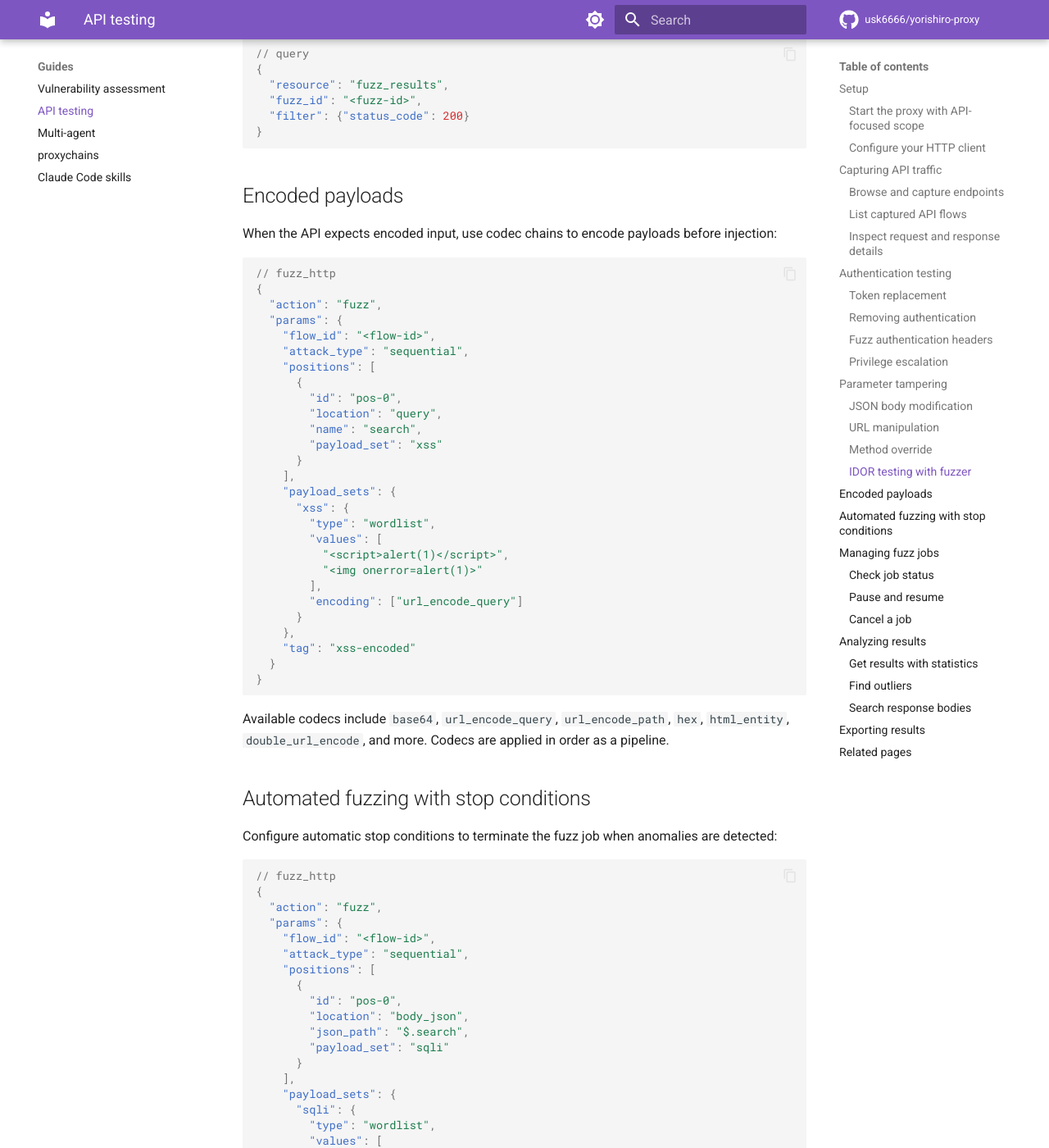
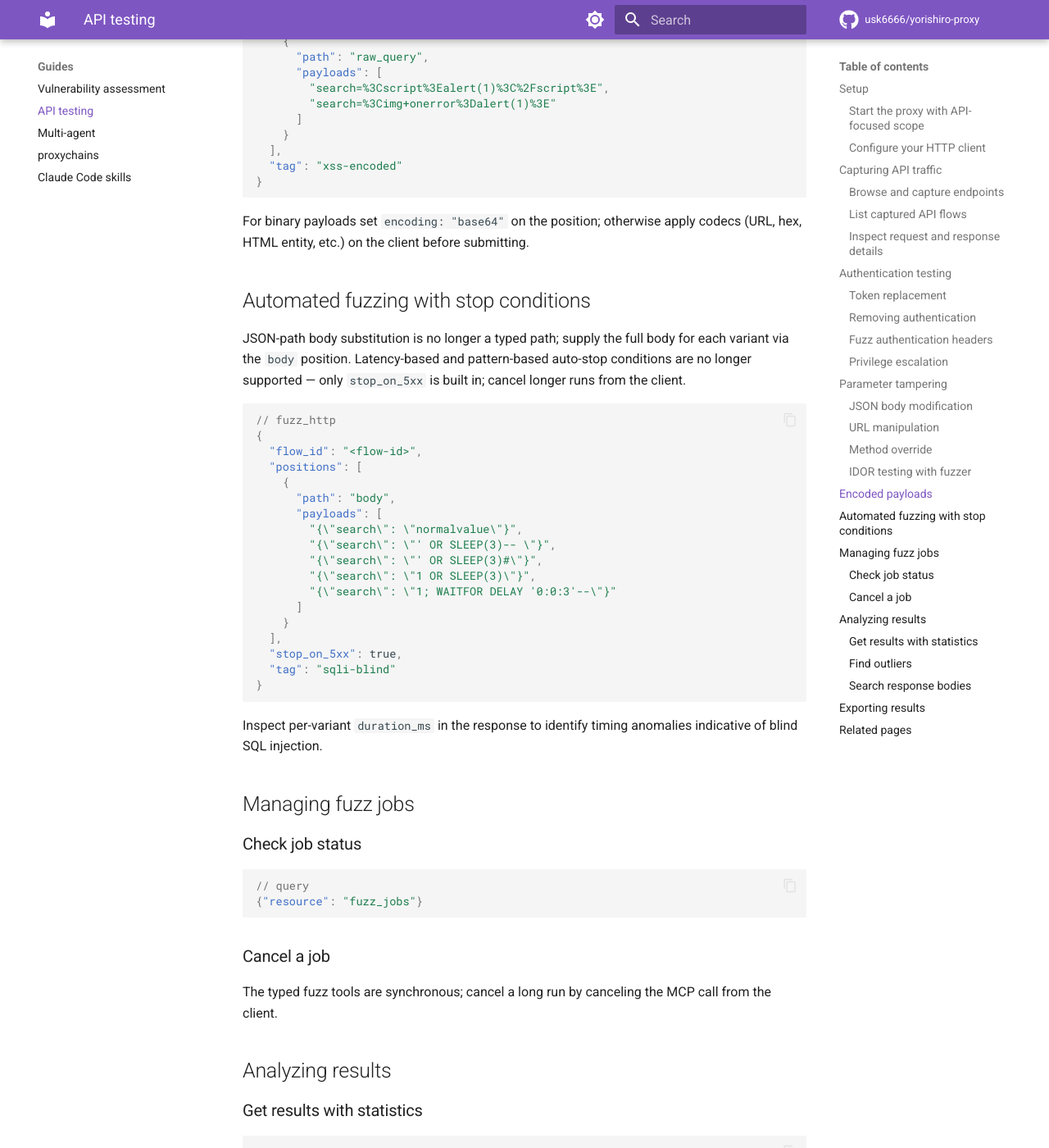
Before and after one commit to usk6666/yorishiro-proxy-docs, an MkDocs documentation site: the page built from docs/guides/api-testing.md, in a window 1280 px wide and 1400 px high, scrolled down 5217 px. Shown: the whole window at 82% size. Built offline with MkDocs 1.6.1 and Material for MkDocs 9.7.7, drawn with Linux system fonts in a browser that asks for light colours; comment, search, counter and statistics services are not loaded; some of the changed text lies outside the part shown.

Commit message:
docs(guides): convert api-testing examples to typed MCP tools
Convert the JSON tool-call bodies in api-testing.md from the legacy
action+params wrapper to the typed sibling tools (resend_http /
fuzz_http) shipped at N9. The comment lines were converted in a prior
pass; this commit handles the JSON bodies.

- 6 resend_http blocks: drop action/params wrapper; convert
  override_headers/add_headers/remove_headers to wholesale headers[]
  with section-level prose explaining the wholesale-replacement model;
  drop dry_run / hooks; unify body / body_encoding.
- 4 fuzz_http blocks: drop attack_type / concurrency / rate_limit_rps /
  delay_ms / max_retries / payload_sets keyed dict; map location enum
  to typed paths (headers[N].value, path, raw_query, body); flatten
  payloads inline; map stop_on object to stop_on_5xx.
- fuzz_pause / fuzz_resume / fuzz_cancel JSON blocks removed; replaced
  with prose noting the typed fuzz tools are synchronous (cancel the
  MCP call from the client).

Refs: USK-699

````diff
--- a/docs/guides/api-testing.md
+++ b/docs/guides/api-testing.md
@@ -69,73 +69,58 @@
 
 ### Token replacement
 
-Test authorization boundaries by replacing the Bearer token with another user's token:
+Test authorization boundaries by replacing the Bearer token with another user's token. The `headers` field is a wholesale replacement; in practice fetch the original via `query` first and rebuild the list with your change. The examples below show just the changed entries for brevity.
 
 ```json
 // resend_http
 {
-  "action": "resend",
-  "params": {
-    "flow_id": "<flow-id>",
-    "override_headers": {
-      "Authorization": "Bearer <other-user-token>"
-    },
-    "tag": "auth-token-swap"
-  }
+  "flow_id": "<flow-id>",
+  "headers": [
+    {"name": "Authorization", "value": "Bearer <other-user-token>"}
+  ],
+  "tag": "auth-token-swap"
 }
 ```
 
 ### Removing authentication
 
-Test what happens when you remove the authentication header entirely:
+Test what happens when you remove the authentication header entirely. Rebuild `headers` from the recorded flow but omit the `Authorization` entry:
 
 ```json
 // resend_http
 {
-  "action": "resend",
-  "params": {
-    "flow_id": "<flow-id>",
-    "remove_headers": ["Authorization"],
-    "tag": "auth-removed"
-  }
+  "flow_id": "<flow-id>",
+  "headers": [
+    {"name": "Host", "value": "api.target.com"},
+    {"name": "Accept", "value": "application/json"}
+  ],
+  "tag": "auth-removed"
 }
 ```
 
 ### Fuzz authentication headers
 
-Test multiple authentication scenarios at once:
+Test multiple authentication scenarios at once. The `headers[N].value` path targets the Nth header in the recorded flow; inspect the flow with `query` first to find the index of `Authorization`.
 
 ```json
 // fuzz_http
 {
-  "action": "fuzz",
-  "params": {
-    "flow_id": "<flow-id>",
-    "attack_type": "sequential",
-    "positions": [
-      {
-        "id": "pos-0",
-        "location": "header",
-        "name": "Authorization",
-        "payload_set": "auth-values"
-      }
-    ],
-    "payload_sets": {
-      "auth-values": {
-        "type": "wordlist",
-        "values": [
-          "",
-          "Bearer ",
-          "Bearer invalid",
-          "Bearer null",
-          "Basic YWRtaW46YWRtaW4=",
-          "Bearer <low-privilege-token>",
-          "Bearer <expired-token>"
-        ]
-      }
-    },
-    "tag": "auth-fuzz"
-  }
+  "flow_id": "<flow-id>",
+  "positions": [
+    {
+      "path": "headers[0].value",
+      "payloads": [
+        "",
+        "Bearer ",
+        "Bearer invalid",
+        "Bearer null",
+        "Basic YWRtaW46YWRtaW4=",
+        "Bearer <low-privilege-token>",
+        "Bearer <expired-token>"
+      ]
+    }
+  ],
+  "tag": "auth-fuzz"
 }
 ```
 
@@ -146,14 +131,11 @@
 ```json
 // resend_http
 {
-  "action": "resend",
-  "params": {
-    "flow_id": "<admin-endpoint-flow-id>",
-    "override_headers": {
-      "Authorization": "Bearer <regular-user-token>"
-    },
-    "tag": "privilege-escalation"
-  }
+  "flow_id": "<admin-endpoint-flow-id>",
+  "headers": [
+    {"name": "Authorization", "value": "Bearer <regular-user-token>"}
+  ],
+  "tag": "privilege-escalation"
 }
 ```
 
@@ -180,31 +162,27 @@
 ```json
 // resend_http
 {
-  "action": "resend",
-  "params": {
-    "flow_id": "<flow-id>",
-    "body_patches": [
-      {"json_path": "$.user.role", "value": "admin"},
-      {"json_path": "$.user.id", "value": 1}
-    ],
-    "tag": "role-escalation"
-  }
+  "flow_id": "<flow-id>",
+  "body_patches": [
+    {"json_path": "$.user.role", "value": "admin"},
+    {"json_path": "$.user.id", "value": 1}
+  ],
+  "tag": "role-escalation"
 }
 ```
 
 ### URL manipulation
 
-Change the target URL to access different resources:
+Change the target URL to access different resources by overriding individual HTTPMessage fields:
 
 ```json
 // resend_http
 {
-  "action": "resend",
-  "params": {
-    "flow_id": "<flow-id>",
-    "override_url": "https://api.target.com/api/v1/admin/users",
-    "tag": "url-manipulation"
-  }
+  "flow_id": "<flow-id>",
+  "scheme": "https",
+  "authority": "api.target.com",
+  "path": "/api/v1/admin/users",
+  "tag": "url-manipulation"
 }
 ```
 
@@ -215,40 +193,31 @@
 ```json
 // resend_http
 {
-  "action": "resend",
-  "params": {
-    "flow_id": "<flow-id>",
-    "override_method": "DELETE",
-    "tag": "method-override"
-  }
+  "flow_id": "<flow-id>",
+  "method": "DELETE",
+  "tag": "method-override"
 }
 ```
 
 ### IDOR testing with fuzzer
 
-Enumerate object IDs to find insecure direct object references:
+Enumerate object IDs to find insecure direct object references. The typed `path` position substitutes the entire request path, so build the full path strings client-side; numeric range expansion is also a client-side concern now.
 
 ```json
 // fuzz_http
 {
-  "action": "fuzz",
-  "params": {
-    "flow_id": "<flow-id>",
-    "attack_type": "sequential",
-    "positions": [
-      {
-        "id": "pos-0",
-        "location": "path",
-        "match": "/users/(\\d+)",
-        "payload_set": "user-ids"
-      }
-    ],
-    "payload_sets": {
-      "user-ids": {"type": "range", "start": 1, "end": 100}
-    },
-    "rate_limit_rps": 5,
-    "tag": "idor-test"
-  }
+  "flow_id": "<flow-id>",
+  "positions": [
+    {
+      "path": "path",
+      "payloads": [
+        "/users/1",
+        "/users/50",
+        "/users/100"
+      ]
+    }
+  ],
+  "tag": "idor-test"
 }
 ```
 
@@ -265,82 +234,53 @@
 
 ## Encoded payloads
 
-When the API expects encoded input, use codec chains to encode payloads before injection:
+Individual query-parameter substitution is no longer a typed path; clients construct full `raw_query` strings and apply any URL or other encoding before passing the payloads:
 
 ```json
 // fuzz_http
 {
-  "action": "fuzz",
-  "params": {
-    "flow_id": "<flow-id>",
-    "attack_type": "sequential",
-    "positions": [
-      {
-        "id": "pos-0",
-        "location": "query",
-        "name": "search",
-        "payload_set": "xss"
-      }
-    ],
-    "payload_sets": {
-      "xss": {
-        "type": "wordlist",
-        "values": [
-          "<script>alert(1)</script>",
-          "<img onerror=alert(1)>"
-        ],
-        "encoding": ["url_encode_query"]
-      }
-    },
-    "tag": "xss-encoded"
-  }
+  "flow_id": "<flow-id>",
+  "positions": [
+    {
+      "path": "raw_query",
+      "payloads": [
+        "search=%3Cscript%3Ealert(1)%3C%2Fscript%3E",
+        "search=%3Cimg+onerror%3Dalert(1)%3E"
+      ]
+    }
+  ],
+  "tag": "xss-encoded"
 }
 ```
 
-Available codecs include `base64`, `url_encode_query`, `url_encode_path`, `hex`, `html_entity`, `double_url_encode`, and more. Codecs are applied in order as a pipeline.
+For binary payloads set `encoding: "base64"` on the position; otherwise apply codecs (URL, hex, HTML entity, etc.) on the client before submitting.
 
 ## Automated fuzzing with stop conditions
 
-Configure automatic stop conditions to terminate the fuzz job when anomalies are detected:
+JSON-path body substitution is no longer a typed path; supply the full body for each variant via the `body` position. Latency-based and pattern-based auto-stop conditions are no longer supported — only `stop_on_5xx` is built in; cancel longer runs from the client.
 
 ```json
 // fuzz_http
 {
-  "action": "fuzz",
-  "params": {
-    "flow_id": "<flow-id>",
-    "attack_type": "sequential",
-    "positions": [
-      {
-        "id": "pos-0",
-        "location": "body_json",
-        "json_path": "$.search",
-        "payload_set": "sqli"
-      }
-    ],
-    "payload_sets": {
-      "sqli": {
-        "type": "wordlist",
-        "values": [
-          "normalvalue",
-          "' OR SLEEP(3)-- ",
-          "' OR SLEEP(3)#",
-          "1 OR SLEEP(3)",
-          "1; WAITFOR DELAY '0:0:3'--"
-        ]
-      }
-    },
-    "stop_on": {
-      "latency_threshold_ms": 5000,
-      "latency_baseline_multiplier": 3.0,
-      "latency_window": 5
-    },
-    "tag": "sqli-blind"
-  }
+  "flow_id": "<flow-id>",
+  "positions": [
+    {
+      "path": "body",
+      "payloads": [
+        "{\"search\": \"normalvalue\"}",
+        "{\"search\": \"' OR SLEEP(3)-- \"}",
+        "{\"search\": \"' OR SLEEP(3)#\"}",
+        "{\"search\": \"1 OR SLEEP(3)\"}",
+        "{\"search\": \"1; WAITFOR DELAY '0:0:3'--\"}"
+      ]
+    }
+  ],
+  "stop_on_5xx": true,
+  "tag": "sqli-blind"
 }
 ```
 
-The job stops automatically when response latency exceeds the threshold, indicating a potential SQL injection.
+Inspect per-variant `duration_ms` in the response to identify timing anomalies indicative of blind SQL injection.
 
 ## Managing fuzz jobs
 
@@ -351,24 +291,9 @@
 {"resource": "fuzz_jobs"}
 ```
 
-### Pause and resume
-
-```json
-// fuzz_http
-{"action": "fuzz_pause", "params": {"fuzz_id": "<fuzz-id>"}}
-```
-
-```json
-// fuzz_http
-{"action": "fuzz_resume", "params": {"fuzz_id": "<fuzz-id>"}}
-```
-
 ### Cancel a job
 
-```json
-// fuzz_http
-{"action": "fuzz_cancel", "params": {"fuzz_id": "<fuzz-id>"}}
-```
+The typed fuzz tools are synchronous; cancel a long run by canceling the MCP call from the client.
 
 ## Analyzing results
 
````
